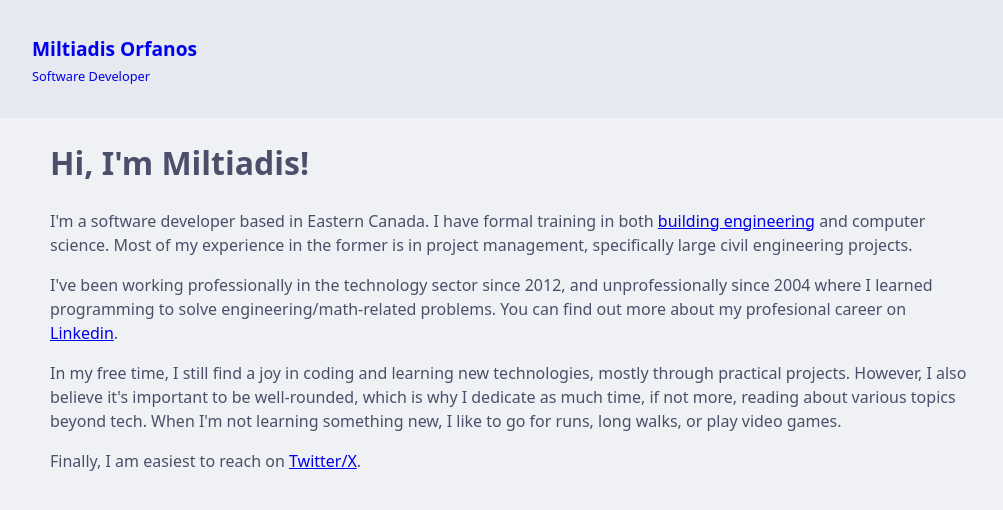
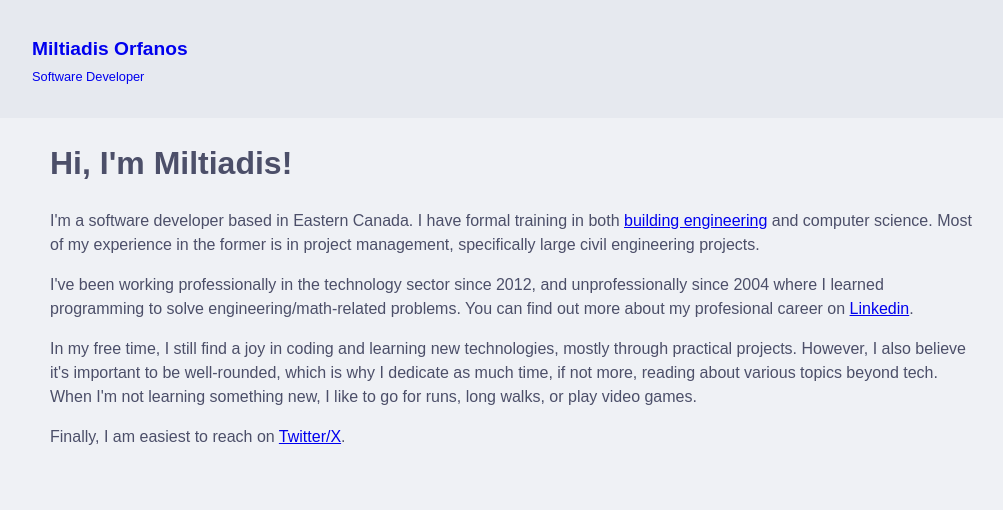
Before and after one commit to m-orfanos/homepage, a SvelteKit app: page / in a window 1280 px wide. Shown: the top 510 px of the page, without its empty margins (128-1131 px from the left). Built offline with nearby package versions, Linux system fonts and the light colour scheme; some icons are missing.

Commit message:
adds montserrat font

```diff
--- a/package.json
+++ b/package.json
@@ -31,6 +31,7 @@
   },
   "type": "module",
   "dependencies": {
+    "@fontsource-variable/montserrat": "^5.0.16",
     "sanitize.css": "^13.0.0"
   }
 }
--- a/src/app.css
+++ b/src/app.css
@@ -1,11 +1,11 @@
 html,
 body {
   height: 100%;
+  font-family: 'Montserrat Variable', sans-serif;
 }
 
 :root {
   --gap: 2em;
-  --font-family: system-ui, sans-serif;
 
   color-scheme: dark;
   --color-base: #1e1e2e;
@@ -84,16 +84,13 @@ body {
   }
 }
 
-@media (min-width: 1280px) {
-}
+@media (min-width: 1280px) {}
 
-@media (min-width: 1536px) {
-}
+@media (min-width: 1536px) {}
 
 html {
   background: var(--color-base);
   color: var(--color-text);
-  font-family: var(--font-family);
   margin: 0 auto;
   max-width: var(--max-width);
 }
```
Also changed, not shown: 1 other file (tests, documents, lock files or other folders).
